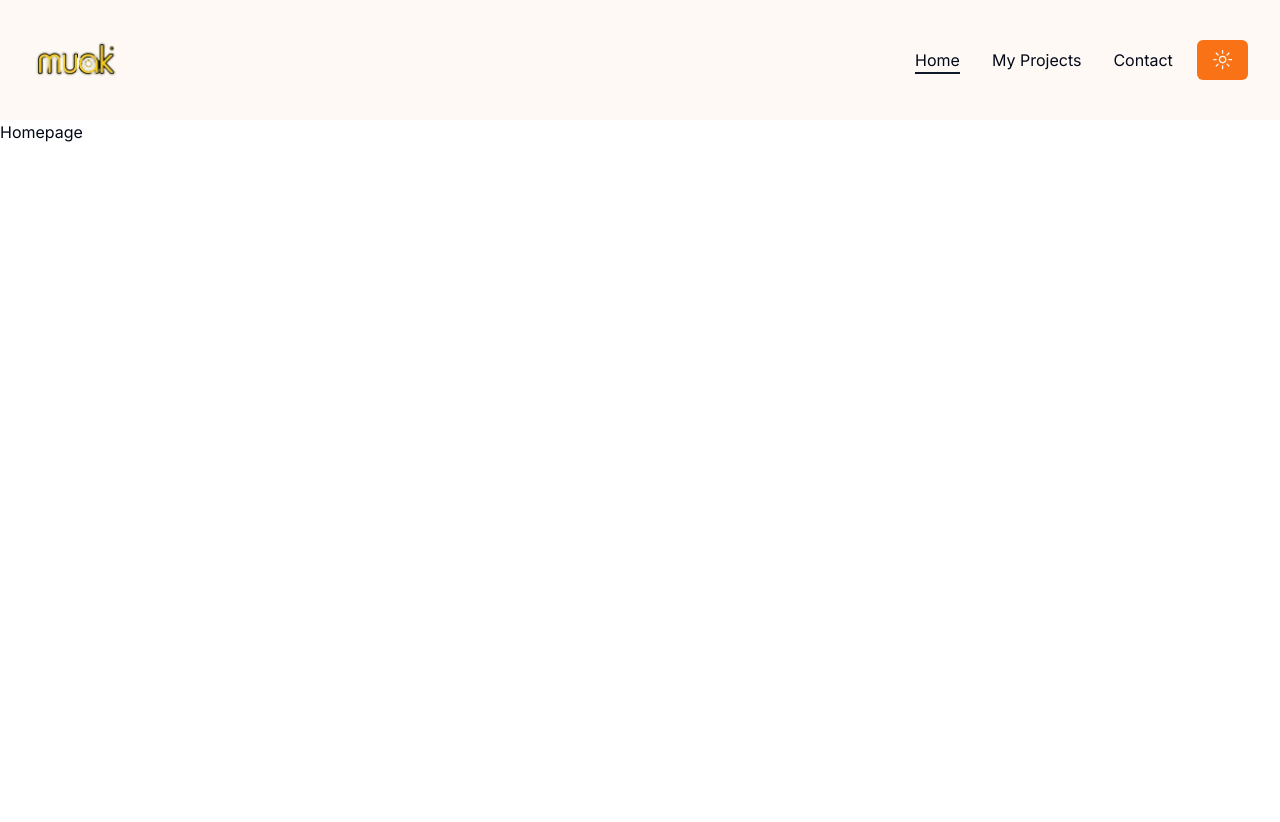
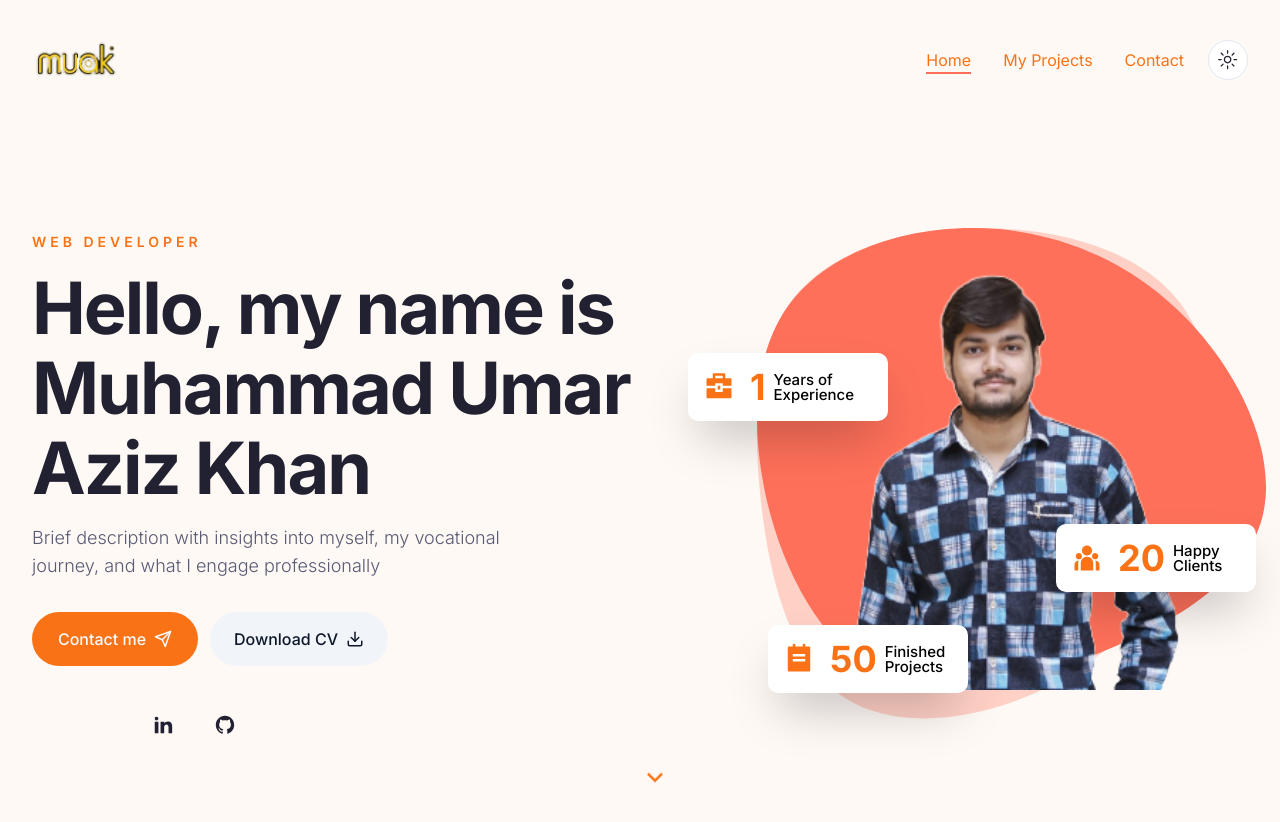
Before and after one commit to MuhammadUmar969/next-portfolio, a Next.js app: page / in a window 1280 px wide. Shown: the top 822 px of the page. Built offline with nearby package versions, Linux system fonts and the light colour scheme.

Commit message:
Hero Section

```diff
--- a/app/globals.css
+++ b/app/globals.css
@@ -5,64 +5,67 @@
 @layer base {
   :root {
     --background: 0 0% 100%;
-      --foreground: 222.2 84% 4.9%;
+    --foreground: 240 19% 16%;
 
     --card: 0 0% 100%;
-      --card-foreground: 222.2 84% 4.9%;
+    --card-foreground: 240 19% 16%;
 
     --popover: 0 0% 100%;
     --popover-foreground: 222.2 84% 4.9%;
 
-      --primary: 222.2 47.4% 11.2%;
-      --primary-foreground: 210 40% 98%;
+    --primary: 8 99% 67%;
+    --primary-foreground: 300 0% 100%;
 
-      --secondary: 210 40% 96.1%;
-      --secondary-foreground: 222.2 47.4% 11.2%;
+    --secondary: 240 19% 16%;
+    --secondary-foreground: 300 0% 100%;
+    --tertiary: 27 82% 98%;
 
     --muted: 210 40% 96.1%;
-      --muted-foreground: 215.4 16.3% 46.9%;
+    --muted-foreground: 237 13% 40%;
 
-      --accent: 210 40% 96.1%;
+    --accent: 237 9% 96%;
     --accent-foreground: 222.2 47.4% 11.2%;
 
     --destructive: 0 84.2% 60.2%;
     --destructive-foreground: 210 40% 98%;
 
-      --border: 214.3 31.8% 91.4%;
-      --input: 214.3 31.8% 91.4%;
-      --ring: 222.2 84% 4.9%;
+    --border: 8 82% 92%;
+    --input: 8 82% 92%;
+    --ring: 9 99% 67%;
 
     --radius: 0.5rem;
   }
 
   .dark {
-      --background: 222.2 84% 4.9%;
+    --background: 237 22% 20%;
     --foreground: 210 40% 98%;
 
     --card: 222.2 84% 4.9%;
-      --card-foreground: 210 40% 98%;
+    --card-foreground: 300 0% 100%;
 
     --popover: 222.2 84% 4.9%;
     --popover-foreground: 210 40% 98%;
 
-      --primary: 210 40% 98%;
-      --primary-foreground: 222.2 47.4% 11.2%;
+    --primary: 8 99% 67%;
+    --primary-foreground: 300 0% 100%;
 
-      --secondary: 217.2 32.6% 17.5%;
-      --secondary-foreground: 210 40% 98%;
+    --secondary: 240 19% 16%;
+    --secondary-foreground: 300 0% 100%;
 
-      --muted: 217.2 32.6% 17.5%;
-      --muted-foreground: 215 20.2% 65.1%;
+    --tertiary: 237 22% 20%;
 
-      --accent: 217.2 32.6% 17.5%;
-      --accent-foreground: 210 40% 98%;
+    --muted: 12 6.5% 15.1%;
+    --muted-foreground: 237 13% 63%;
+
+    --accent: 240 19% 16%;
+    --accent-foreground: 300 0% 100%;
 
     --destructive: 0 62.8% 30.6%;
     --destructive-foreground: 210 40% 98%;
 
-      --border: 217.2 32.6% 17.5%;
-      --input: 217.2 32.6% 17.5%;
-      --ring: 212.7 26.8% 83.9%;
+    --border: 237 22% 23%;
+    --input: 237 22% 23%;
+    --ring: 8 99% 67%;
   }
 }
 
@@ -74,3 +77,15 @@
     @apply bg-background text-foreground;
   }
 }
+
+.h1 {
+  @apply text-5xl xl:text-[72px] xl:leading-[80px] tracking-[-2px] font-bold;
+}
+
+.subtitle {
+  @apply text-muted-foreground text-lg mb-8 font-light;
+}
+
+.badge {
+  @apply z-10 w-[200px] h-[68px] bg-white dark:backdrop-blur-[44px] shadow-2xl p-4 rounded-[10px] flex items-center gap-x-4;
+}
--- a/app/page.jsx
+++ b/app/page.jsx
@@ -1,9 +1,9 @@
-import Image from "next/image";
+import Hero from "@/components/Hero";
 
 export default function Home() {
   return (
-   <main>
-    Homepage
-   </main>
+    <main>
+      <Hero />
+    </main>
   );
 }
--- /dev/null
+++ b/components/Badge.jsx
@@ -0,0 +1,28 @@
+"use client";
+
+import CountUp from "react-countup";
+const Badge = ({
+  containerStyles,
+  icon,
+  endCountNum,
+  endCountText,
+  badgeText,
+}) => {
+  return (
+    <div className={`badge ${containerStyles}`}>
+      <div className="text-3xl text-orange-500">{icon}</div>
+      <div className="flex items-center gap-x-2">
+        <div className="text-4xl leading-none font-bold text-orange-500">
+          <CountUp end={endCountNum} delay={1} duration={4}>
+            {endCountText}
+          </CountUp>
+        </div>
+        <div className="max-w-[70px] leading-none text-[15px] font-medium text-black">
+          {badgeText}
+        </div>
+      </div>
+    </div>
+  );
+};
+
+export default Badge;
--- /dev/null
+++ b/components/DevImg.jsx
@@ -0,0 +1,11 @@
+import Image from "next/image";
+
+const DevImg = ({ containerStyles, imgSrc }) => {
+  return (
+    <div className={`${containerStyles}`}>
+      <Image src={imgSrc} fill priority alt="" />
+    </div>
+  );
+};
+
+export default DevImg;
--- a/components/Hero.jsx
+++ b/components/Hero.jsx
@@ -1,5 +1,85 @@
+import Link from "next/link";
+import { Button } from "./ui/button";
+import { Download, Send } from "lucide-react";
+import {
+  RiBriefcase4Fill,
+  RiTeamFill,
+  RiTodoFill,
+  RiArrowDownSLine,
+} from "react-icons/ri";
+
+import DevImg from "./DevImg";
+import Badge from "./Badge";
+import Socials from "./Socials";
+
 const Hero = () => {
-  return <div>Hero</div>;
+  return (
+    <section className="py-12 xl:py-24 h-[120vh] xl:pt-28 bg-hero bg-no-repeat bg-bottom bg-cover dark:bg-none">
+      <div className="container mx-auto">
+        <div className="flex justify-between gap-x-8">
+          <div className="flex max-w-[600px] flex-col justify-center mx-auto xl:mx-0 text-center xl:text-left">
+            <div className="text-sm uppercase font-semibold mb-4 text-orange-500 tracking-[4px]">
+              Web Developer
+            </div>
+            <h1 className="h1 mb-4">
+              Hello, my name is Muhammad Umar Aziz Khan
+            </h1>
+            <p className="subtitle max-w-[490px] mx-auto xl:mx-0">
+              Brief description with insights into myself, my vocational
+              journey, and what I engage professionally
+            </p>
+            <div className="flex flex-col gap-y-3 md:flex-row gap-x-3 mx-auto xl:mx-0 mb-12">
+              <Link href="/contact">
+                <Button className="bg-orange-500 hover:bg-orange-600 gap-x-2">
+                  Contact me <Send size={18} />
+                </Button>
+              </Link>
+              <Button variant="secondary" className=" gap-x-2">
+                Download CV <Download size={18} />
+              </Button>
+            </div>
+
+            <Socials
+              containerStyles="flex px-[120px] gap-x-10 mx-auto xl:mx-0"
+              iconStyles="text-foreground text-[22px] hover:text-orange-500 transition-all"
+            />
+          </div>
+          <div className="hidden xl:flex relative">
+            <Badge
+              containerStyles="absolute top-[24%] -left-[35rem]"
+              icon={<RiBriefcase4Fill />}
+              endCountNum={1}
+              badgeText="Years of Experience"
+            />
+            <Badge
+              containerStyles="absolute top-[78%] -left-[30rem]"
+              icon={<RiTodoFill />}
+              endCountNum={50}
+              endCountText="+"
+              badgeText="Finished Projects"
+            />
+            <Badge
+              containerStyles="absolute top-[58%] -left-[12rem]"
+              icon={<RiTeamFill />}
+              endCountNum={20}
+              endCountText="+"
+              badgeText="Happy Clients"
+            />
+            <div className="bg-hero_shape2_light dark:bg-hero_shape2_dark w-[500px] h-[500px] bg-no-repeat absolute -top-1 -right-2">
+              <DevImg
+                containerStyles="bg-hero_shape w-[510px] h-[462px] bg-no-repeat relative bg-bottom "
+                imgSrc="/hero/developer.png"
+              />
+            </div>
+          </div>
+        </div>
+
+        <div className="hidden md:flex absolute left-2/4 bottom-44 xl:bottom-0 animate-bounce">
+          <RiArrowDownSLine className="text-3xl text-orange-500" />
+        </div>
+      </div>
+    </section>
+  );
 };
 
 export default Hero;
--- a/components/Nav.jsx
+++ b/components/Nav.jsx
@@ -20,7 +20,7 @@
           <Link
             href={link.path}
             key={index}
-            className={`capitalize ${linkStyles}`}
+            className={`capitalize ${linkStyles} text-orange-500`}
           >
             {link.path == path && (
               <motion.span
--- /dev/null
+++ b/components/Socials.jsx
@@ -0,0 +1,31 @@
+"use client";
+
+import { RiLinkedinFill, RiGithubFill } from "react-icons/ri";
+import Link from "next/link";
+
+const icons = [
+  {
+    path: "https://www.linkedin.com/in/muhammad-umar-aziz-khan-ba5aa3269/",
+    name: <RiLinkedinFill />,
+  },
+  {
+    path: "https://github.com/MuhammadUmar969",
+    name: <RiGithubFill />,
+  },
+];
+
+const Socials = ({ containerStyles, iconStyles }) => {
+  return (
+    <div className={`${containerStyles}`}>
+      {icons.map((icon, index) => {
+        return (
+          <Link href={icon.path} key={index}>
+            <div className={`${iconStyles}`}>{icon.name}</div>
+          </Link>
+        );
+      })}
+    </div>
+  );
+};
+
+export default Socials;
--- a/components/ThemeToggler.jsx
+++ b/components/ThemeToggler.jsx
@@ -9,7 +9,8 @@
   return (
     <div>
       <Button
-        className="bg-orange-500 hover:bg-orange-600"
+        variant="outline"
+        size="icon"
         onClick={() => setTheme(theme === "dark" ? "light" : "dark")}
       >
         <SunIcon className="h-[1.2rem] w-[1.2rem] rotate-0 scale-100 transition-all dark:-rotate-90 dark:scale-0 " />
--- a/components/ui/button.jsx
+++ b/components/ui/button.jsx
@@ -1,26 +1,28 @@
-import * as React from "react"
-import { Slot } from "@radix-ui/react-slot"
+import * as React from "react";
+import { Slot } from "@radix-ui/react-slot";
 import { cva } from "class-variance-authority";
 
-import { cn } from "@/lib/utils"
+import { cn } from "@/lib/utils";
 
 const buttonVariants = cva(
-  "inline-flex items-center justify-center whitespace-nowrap rounded-md text-sm font-medium ring-offset-white transition-colors focus-visible:outline-none focus-visible:ring-2 focus-visible:ring-slate-950 focus-visible:ring-offset-2 disabled:pointer-events-none disabled:opacity-50 dark:ring-offset-slate-950 dark:focus-visible:ring-slate-300",
+  "inline-flex items-center justify-center whitespace-nowrap rounded-full text-base font-medium ring-offset-white transition-colors focus-visible:outline-none focus-visible:ring-2 focus-visible:ring-slate-950 focus-visible:ring-offset-2 disabled:pointer-events-none disabled:opacity-50 dark:ring-offset-slate-950 dark:focus-visible:ring-slate-300",
   {
     variants: {
       variant: {
-        default: "bg-slate-900 text-slate-50 hover:bg-slate-900/90 dark:bg-slate-50 dark:text-slate-900 dark:hover:bg-slate-50/90",
+        default:
+          "bg-slate-900 text-slate-50 hover:bg-slate-900/90 dark:bg-slate-50 dark:text-slate-900 dark:hover:bg-slate-50/90",
         destructive:
           "bg-red-500 text-slate-50 hover:bg-red-500/90 dark:bg-red-900 dark:text-slate-50 dark:hover:bg-red-900/90",
         outline:
           "border border-slate-200 bg-white hover:bg-slate-100 hover:text-slate-900 dark:border-slate-800 dark:bg-slate-950 dark:hover:bg-slate-800 dark:hover:text-slate-50",
         secondary:
           "bg-slate-100 text-slate-900 hover:bg-slate-100/80 dark:bg-slate-800 dark:text-slate-50 dark:hover:bg-slate-800/80",
-        ghost: "hover:bg-slate-100 hover:text-slate-900 dark:hover:bg-slate-800 dark:hover:text-slate-50",
+        ghost:
+          "hover:bg-slate-100 hover:text-slate-900 dark:hover:bg-slate-800 dark:hover:text-slate-50",
         link: "text-slate-900 underline-offset-4 hover:underline dark:text-slate-50",
       },
       size: {
-        default: "h-10 px-4 py-2",
+        default: "h-[54px] px-6 py-2 min-w-[166px]",
         sm: "h-9 rounded-md px-3",
         lg: "h-11 rounded-md px-8",
         icon: "h-10 w-10",
@@ -31,17 +33,20 @@
       size: "default",
     },
   }
-)
+);
 
-const Button = React.forwardRef(({ className, variant, size, asChild = false, ...props }, ref) => {
-  const Comp = asChild ? Slot : "button"
-  return (
-    (<Comp
-      className={cn(buttonVariants({ variant, size, className }))}
-      ref={ref}
-      {...props} />)
-  );
-})
-Button.displayName = "Button"
+const Button = React.forwardRef(
+  ({ className, variant, size, asChild = false, ...props }, ref) => {
+    const Comp = asChild ? Slot : "button";
+    return (
+      <Comp
+        className={cn(buttonVariants({ variant, size, className }))}
+        ref={ref}
+        {...props}
+      />
+    );
+  }
+);
+Button.displayName = "Button";
 
-export { Button, buttonVariants }
+export { Button, buttonVariants };
--- a/package.json
+++ b/package.json
@@ -22,8 +22,10 @@
     "next": "14.2.3",
     "next-themes": "^0.3.0",
     "react": "^18",
+    "react-countup": "^6.5.3",
     "react-dom": "^18",
     "react-hook-form": "^7.51.4",
+    "react-icons": "^5.2.1",
     "tailwind-merge": "^2.3.0",
     "tailwindcss-animate": "^1.0.7",
     "zod": "^3.23.8"
--- a/tailwind.config.js
+++ b/tailwind.config.js
@@ -2,10 +2,10 @@
 module.exports = {
   darkMode: ["class"],
   content: [
-    './pages/**/*.{js,jsx}',
-    './components/**/*.{js,jsx}',
-    './app/**/*.{js,jsx}',
-    './src/**/*.{js,jsx}',
+    "./pages/**/*.{js,jsx}",
+    "./components/**/*.{js,jsx}",
+    "./app/**/*.{js,jsx}",
+    "./src/**/*.{js,jsx}",
   ],
   prefix: "",
   theme: {
@@ -30,6 +30,9 @@
         secondary: {
           DEFAULT: "hsl(var(--secondary))",
           foreground: "hsl(var(--secondary-foreground))",
+        },
+        tertiary: {
+          DEFAULT: "hsl(var(--tertiary))",
         },
         destructive: {
           DEFAULT: "hsl(var(--destructive))",
@@ -71,7 +74,13 @@
         "accordion-down": "accordion-down 0.2s ease-out",
         "accordion-up": "accordion-up 0.2s ease-out",
       },
+      backgroundImage: {
+        hero: "url(/hero/hero-bg.png)",
+        hero_shape: "url(/hero/shape-1.svg)",
+        hero_shape2_light: "url(/hero/shape-2-light.svg)",
+        hero_shape2_dark: "url(/hero/shape-2-dark.svg)",
+      },
     },
   },
   plugins: [require("tailwindcss-animate")],
-}
+};
```
Also changed, not shown: public/hero/developer.png, 1 other file (tests, documents, lock files or other folders). Lines whose indentation alone changed are shown as unchanged.
